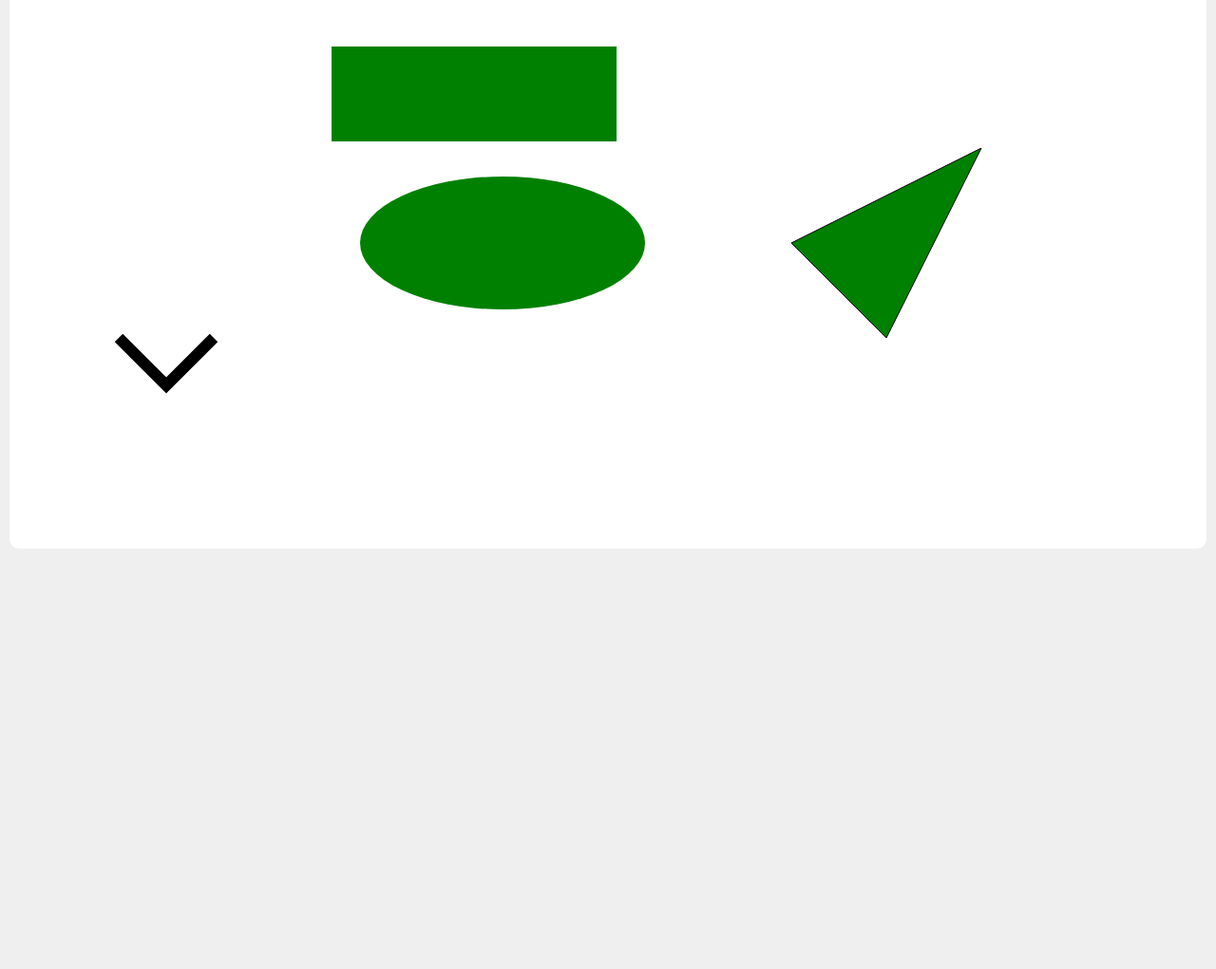
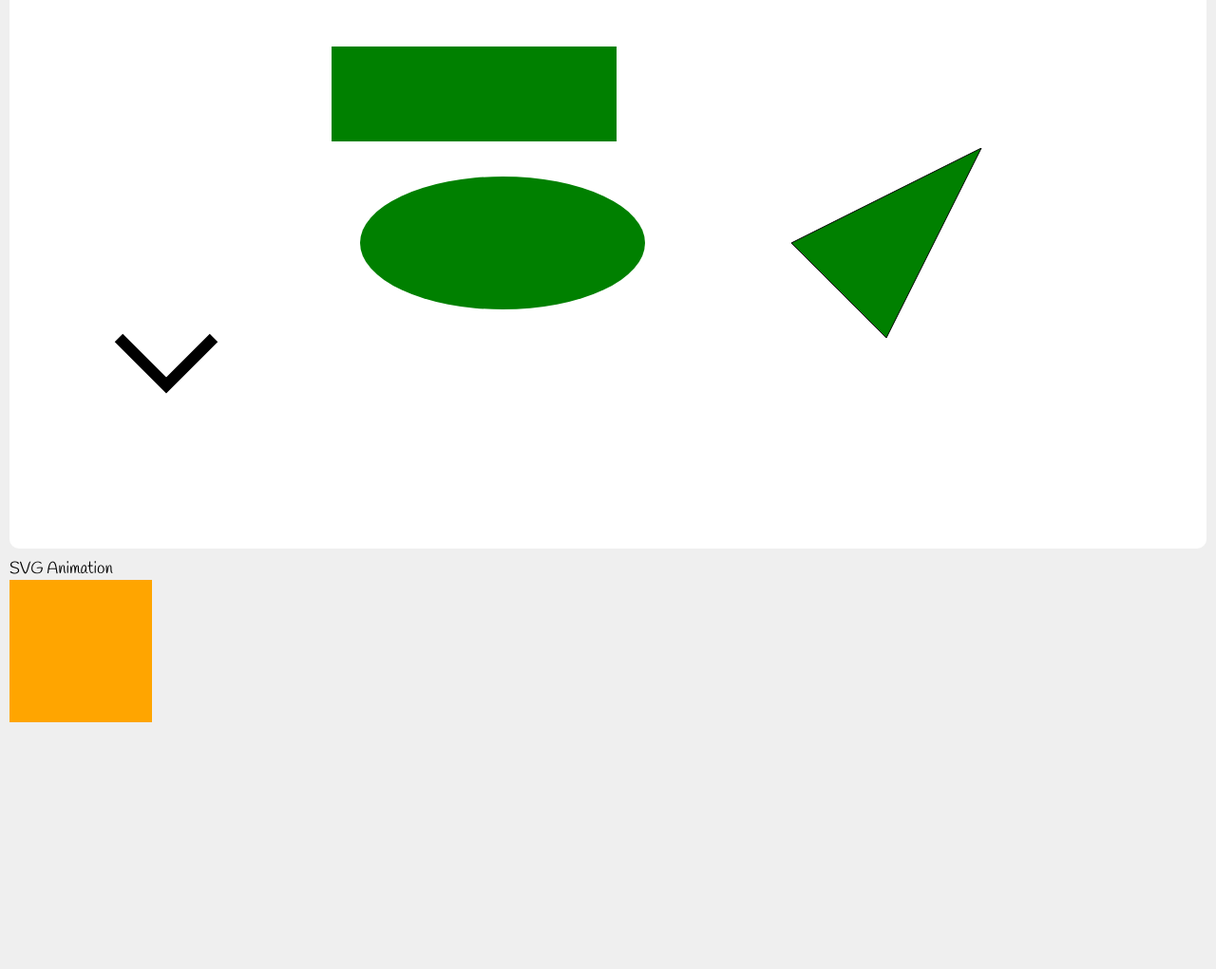
Before and after one commit to ConradMcLaughlin/FrontEndDeveloper, a plain HTML site: page FrontEndDeveloper/HTML5.html in a window 1280 px wide. Shown: the part 1356-2377 px from the top of the page at 95% size. Before the commit the page ends 1954 px from the top, so only its background shows below. Drawn offline with nearby package versions, Linux system fonts and the light colour scheme.

Commit message:
SVG animation

```diff
--- a/FrontEndDeveloper/HTML5.html
+++ b/FrontEndDeveloper/HTML5.html
@@ -141,6 +141,19 @@
             </svg>
         </article>
 
+        <article>SVG Animation<br/>
+        <!--SVG animations can be created using the <animate> element. -->
+            <svg width="400" height="400">
+                <rect width="150" height="150" fill="orange">
+                    <!--This example below creates a rectangle that will change its position in 3 seconds and will then repeat the animation twice (on button click):-->
+                    <animate attributeName="x" from="0" to="300" dur="3s" fill="freeze" repeatCount="2" begin="click"/>
+                    <!--This will change the colour-->
+                    <animate attributeName="fill" from="orange" to="green" dur="3s" fill="freeze" repeatCount="2" begin="click" />
+                    <!--Note: Instead of using from and to can also use values, for example: attributeName="x" values="0; 300; 0"-->
+                </rect>
+            </svg>
+        </article>
+
     </div>
 </body>
 </html>
```
